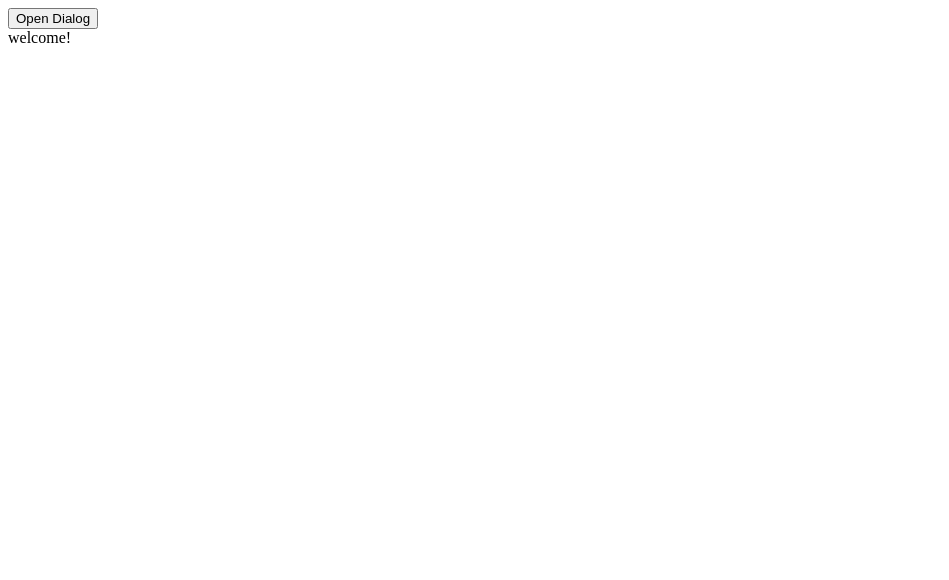
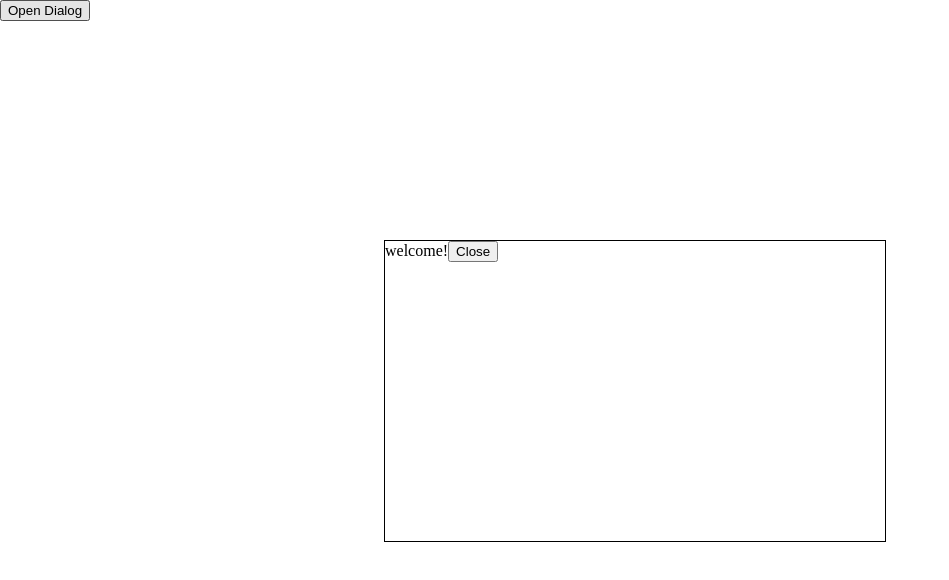
Before and after one commit to wileam/custom_dialog, a website: page index.html in a window 1280 px wide. Both pictures are taken after a click on the button "Open Dialog". Shown: the whole page, without its empty margins (0-949 px from the left). Drawn offline with Linux system fonts and the light colour scheme.

Commit message:
add close button

```diff
--- a/css/less/_base.less
+++ /dev/null
@@ -1,3 +0,0 @@
-body,html {
-    margin: 0;
-}
--- a/css/less/window.less
+++ b/css/less/window.less
@@ -1,2 +1,11 @@
 @import "_reset.less";
 @import "_base.less";
+
+.window-alert {
+	width: 500px;
+	height: 300px;
+	border: 1px solid #000;
+	position: fixed;
+	top:30%;
+	left: 30%;
+}
--- a/js/main.js
+++ b/js/main.js
@@ -6,6 +6,8 @@ require.config({
 
 require(['jquery','window'],function($,w){
     $('#a').click(function(){
-        new w.Window().alert("welcome!");
+        new w.Window().alert("welcome!",function(){
+        	window.alert("You close the dialog.");
+        });
     })
 })
--- a/js/window.js
+++ b/js/window.js
@@ -4,10 +4,22 @@ define(['jquery'],function($){
     }
 
     Window.prototype = {
-        alert: function(msg){
-            var $alertBox = $('<div class="window_alert"></div>');
+        alert: function(msg,handle){
+            var $alertBox = $('<div class="window-alert"></div>');
             $alertBox.appendTo('body');
             $alertBox.html(msg);
+
+            var $closeBtn = $('<input type="button" value="Close" class="closeBtn">');
+            $closeBtn.appendTo($alertBox);
+
+            if(handle) {
+                $closeBtn.on('click',function(event) {
+                    event.preventDefault();
+                    /* Act on the event */
+                    handle();
+                    $alertBox.remove();
+                });
+            }
         },
         comfirm: function(){},
         prompt: function(){}
```
Also changed, not shown: index.html (+3 -0 lines), css/window.css.
